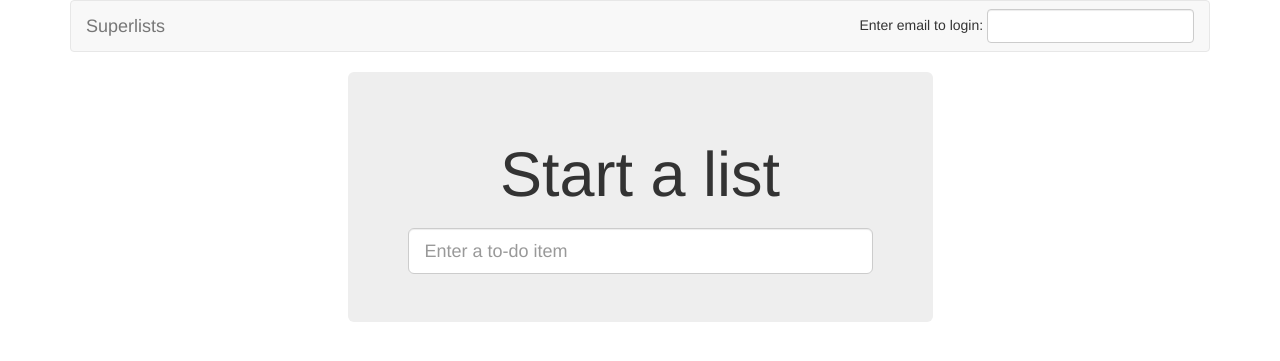
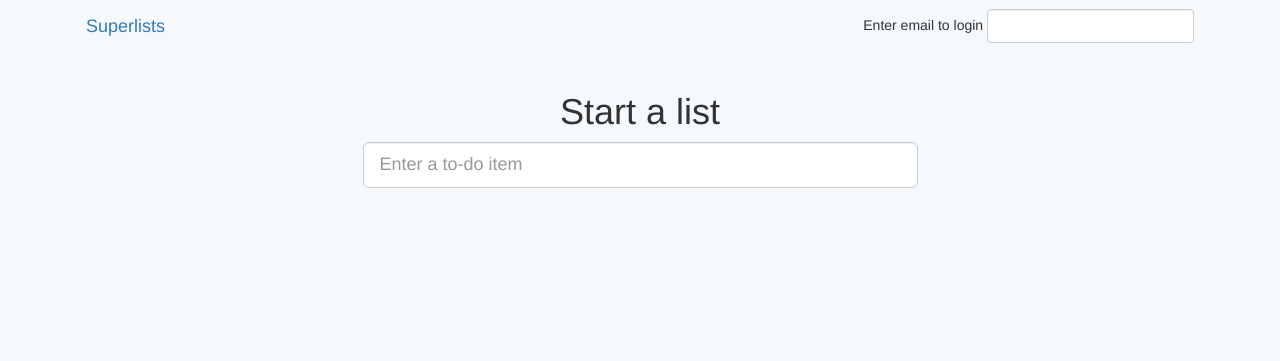
Before and after one commit to salmanulfarzy/superlists, a Django app: page / in a window 1280 px wide. Shown: the top 361 px of the page. Run offline with Django 3.2, Linux system fonts and the light colour scheme; some libraries are stand-ins or nearby versions.

Commit message:
Minor style and content tweaks

```diff
--- a/lists/static/base.css
+++ b/lists/static/base.css
@@ -1,3 +1,3 @@
-#id_text {
-  margin-top: 2ex;
+body {
+    background-color: #f6f9fc;
 }
--- a/lists/templates/base.html
+++ b/lists/templates/base.html
@@ -12,9 +12,9 @@
 
   <body>
     <div class="container">
-      <nav class="navbar navbar-default" role="navigation">
+      <nav class="navbar" role="navigation">
         <div class="container-fluid">
-          <a class="navbar-brand" href="/">Superlists</a>
+          <a class="navbar-brand hidden-xs" href="/">Superlists</a>
           {% if user.email %}
             <ul class="nav navbar-nav navbar-left">
               <li><a href="{% url 'my_lists' user.email %}">My lists</a></li>
@@ -26,7 +26,7 @@
           {% else %}
             <form class="navbar-form navbar-right"
                   method="POST" action="{% url 'send_login_email' %}">
-              <span>Enter email to login: </span>
+              <span>Enter email to login</span>
               <input class="form-control" name="email" type="text" />
               {% csrf_token %}
             </form>
@@ -47,7 +47,7 @@
       </div>
       {% endif %}
       <div class="row">
-        <div class="col-md-6 col-md-offset-3 jumbotron">
+        <div class="col-md-6 col-md-offset-3">
           <div class="text-center">
             <h1>{% block header_text %}{% endblock %}</h1>
             {% block list_form %}
```
